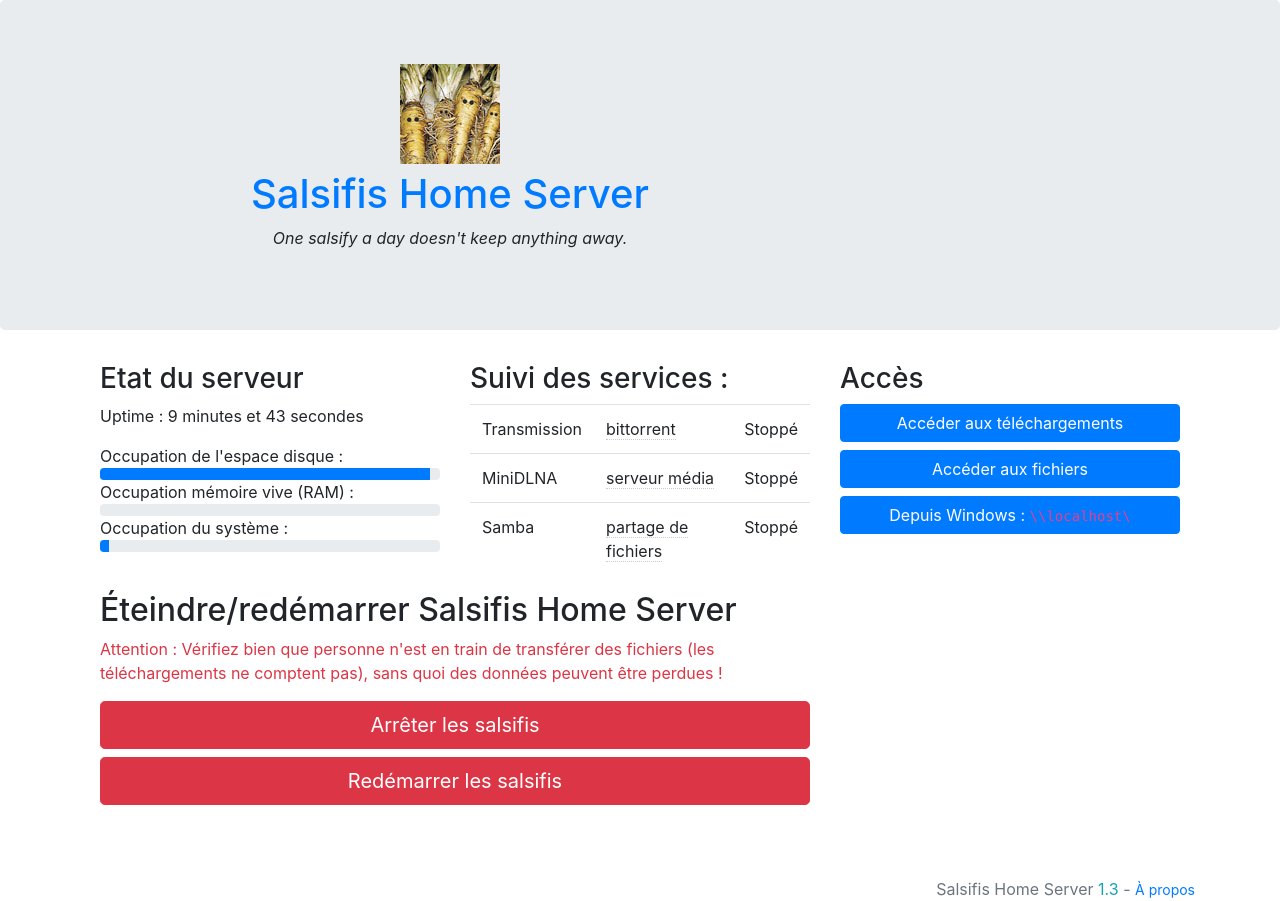
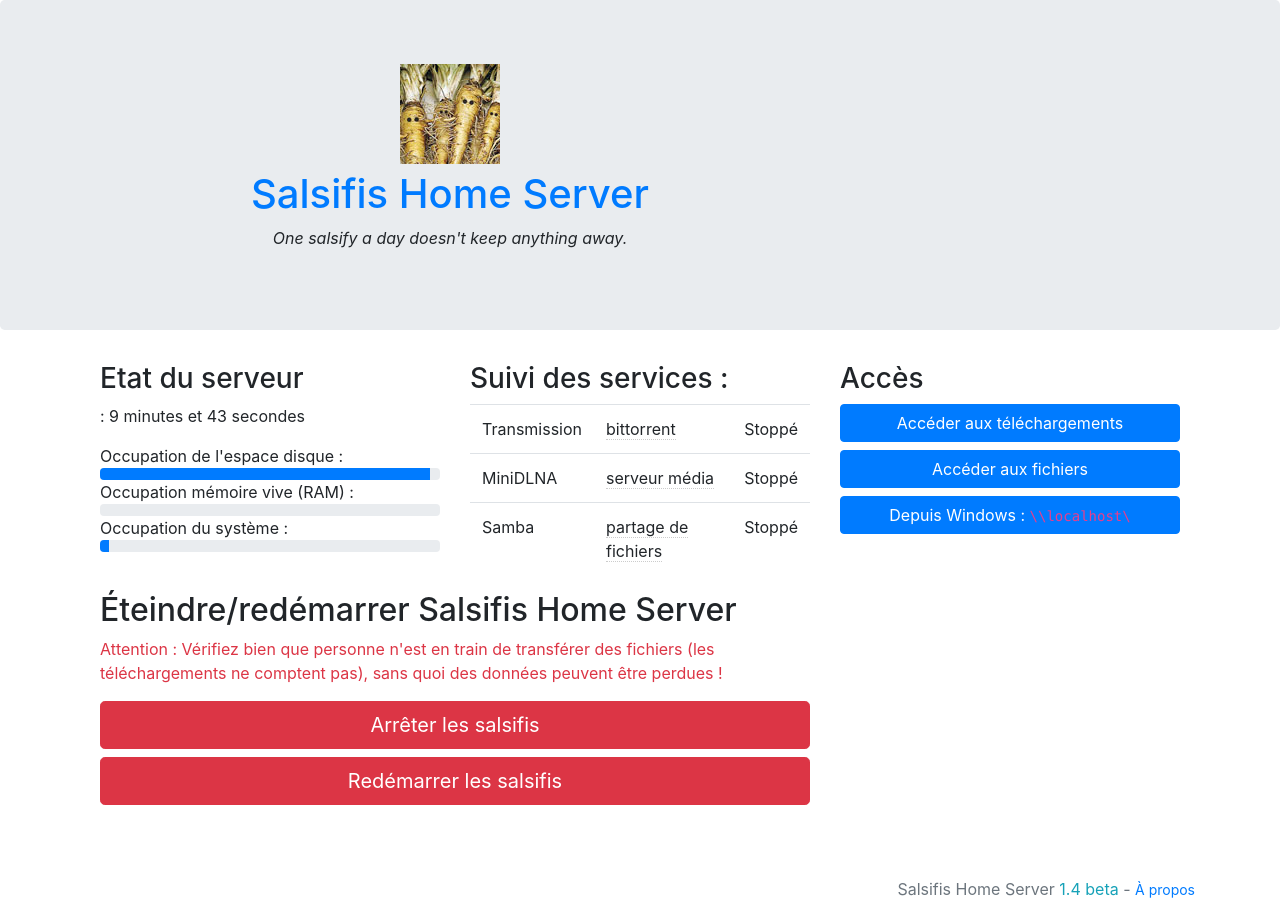
Before and after one commit to Dric/Salsifis, a PHP site: page / in a window 1280 px wide. Run offline with PHP 8.4, Linux system fonts and the light colour scheme; some libraries are stand-ins or nearby versions.

Commit message:
Version 1.4 beta
- Libellé de l'uptime remplacé par une icône.

```diff
--- a/ajax.php
+++ b/ajax.php
@@ -153,7 +153,7 @@ function system_display(){
 	$cpu_usage = get_server_cpu_usage();
 	?>
 		<h3>Etat du serveur</h3>
-		<p>Uptime : <?php echo get_uptime(); ?></p>
+		<p><i class="glyphicon glyphicon-stats tooltip-bottom" title="Durée de fonctionnement"></i> : <?php echo get_uptime(); ?></p>
 		Occupation de l'espace disque :
 		<?php echo system_progress_bar($disk_usage); ?>
 		Occupation mémoire vive (RAM) :
--- a/index.php
+++ b/index.php
@@ -1,5 +1,5 @@
 <?php
-$version = '1.3';
+$version = '1.4 beta';
 
 
 require_once('config.php');
```
Also changed, not shown: README.md.
